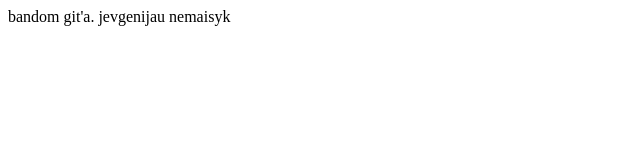
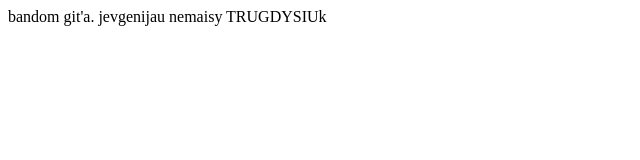
Before and after one commit to notgreatyet/adfinem, a plain HTML site: page README.html in a window 1280 px wide. Shown: the whole page, without its empty margins (0-640 px from the left). Drawn offline with Linux system fonts and the light colour scheme.

Commit message:
Jjevgenijus

```diff
--- a/README.html
+++ b/README.html
@@ -4,7 +4,7 @@
         <title>README.md</title>
       </head>
       <body>
-        <p>bandom git&#39;a. jevgenijau nemaisyk</p>
+        <p>bandom git&#39;a. jevgenijau nemaisy TRUGDYSIUk</p>
 
       </body>
     </html>
```
